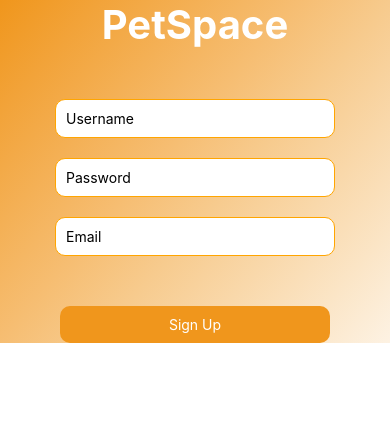
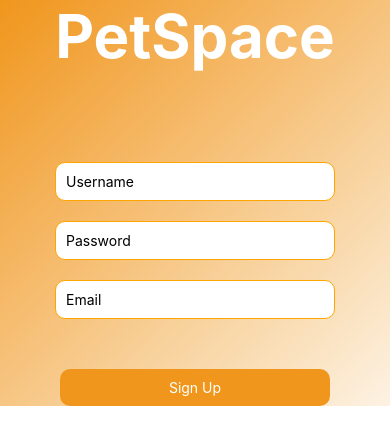
Before and after one commit to EM-T-Shells/petspace, a React Native app: screen / in a window 390 px wide. Shown: the top 444 px of the page. Built offline with nearby package versions, Linux system fonts and the light colour scheme.

Commit message:
seperated button into its own component

```diff
--- /dev/null
+++ b/Components/button.js
@@ -0,0 +1,28 @@
+import React from 'react';
+import { StyleSheet, TouchableOpacity, Text } from 'react-native';
+
+const MainButton = ({ title, onPress, style, textStyle }) => {
+  return (
+    <TouchableOpacity style={[styles.button, style]} onPress={onPress}>
+      <Text style={[styles.buttonText, textStyle]}>{title}</Text>
+    </TouchableOpacity>
+  );
+};
+
+const styles = StyleSheet.create({
+    button: {
+        backgroundColor: "#f0961c",
+        padding: 10,
+        borderRadius: 10,
+        alignItems: "center",
+        marginTop: 20,
+        marginHorizontal: 60,
+      },
+      buttonText: {
+        color: "white",
+      }
+});
+
+
+
+export default MainButton;
--- a/Signup/signupUI.js
+++ b/Signup/signupUI.js
@@ -1,5 +1,7 @@
 import { StyleSheet, Text, TextInput, View, Button, TouchableOpacity } from "react-native";
 import { LinearGradient } from "expo-linear-gradient";
+
+import MainButton from '../Components/button';
 
 export default function SignupUI({ onSignup, onChangeText, formData }) {
   return (
@@ -42,10 +44,7 @@ export default function SignupUI({ onSignup, onChangeText, formData }) {
 
         </View>
 
-        <TouchableOpacity style={styles.button} onPress={onSignup}>
-          <Text style={styles.buttonText}>Sign Up</Text>
-        </TouchableOpacity>
-
+        <MainButton title="Sign Up" onPress={onSignup} />
 
     </View>
   );
@@ -60,9 +59,9 @@ const styles = StyleSheet.create({
     ...StyleSheet.absoluteFillObject,
   },
   title: {
-    fontSize: 40,
+    fontSize: 60,
     fontWeight: "bold",
-    marginBottom: 20,
+    marginBottom: 60,
     textAlign: "center",
     color: "white",
   },
@@ -79,18 +78,4 @@ const styles = StyleSheet.create({
     borderRadius: 10,
     backgroundColor: "white",
   },
-  TouchableOpacity: {
-    justifyContent: "center",
-  },
-  button: {
-    backgroundColor: "#f0961c",
-    padding: 10,
-    borderRadius: 10,
-    alignItems: "center",
-    marginTop: 20,
-    marginHorizontal: 60,
-  },
-  buttonText: {
-    color: "white",
-  }
 });
--- a/package.json
+++ b/package.json
@@ -16,6 +16,7 @@
     "petspace-app": "file:",
     "react": "18.3.1",
     "react-native": "0.76.2",
+    "react-native-svg": "^15.9.0",
     "typescript": "^5.3.3"
   },
   "devDependencies": {
```
Also changed, not shown: 1 other file (tests, documents, lock files or other folders).
